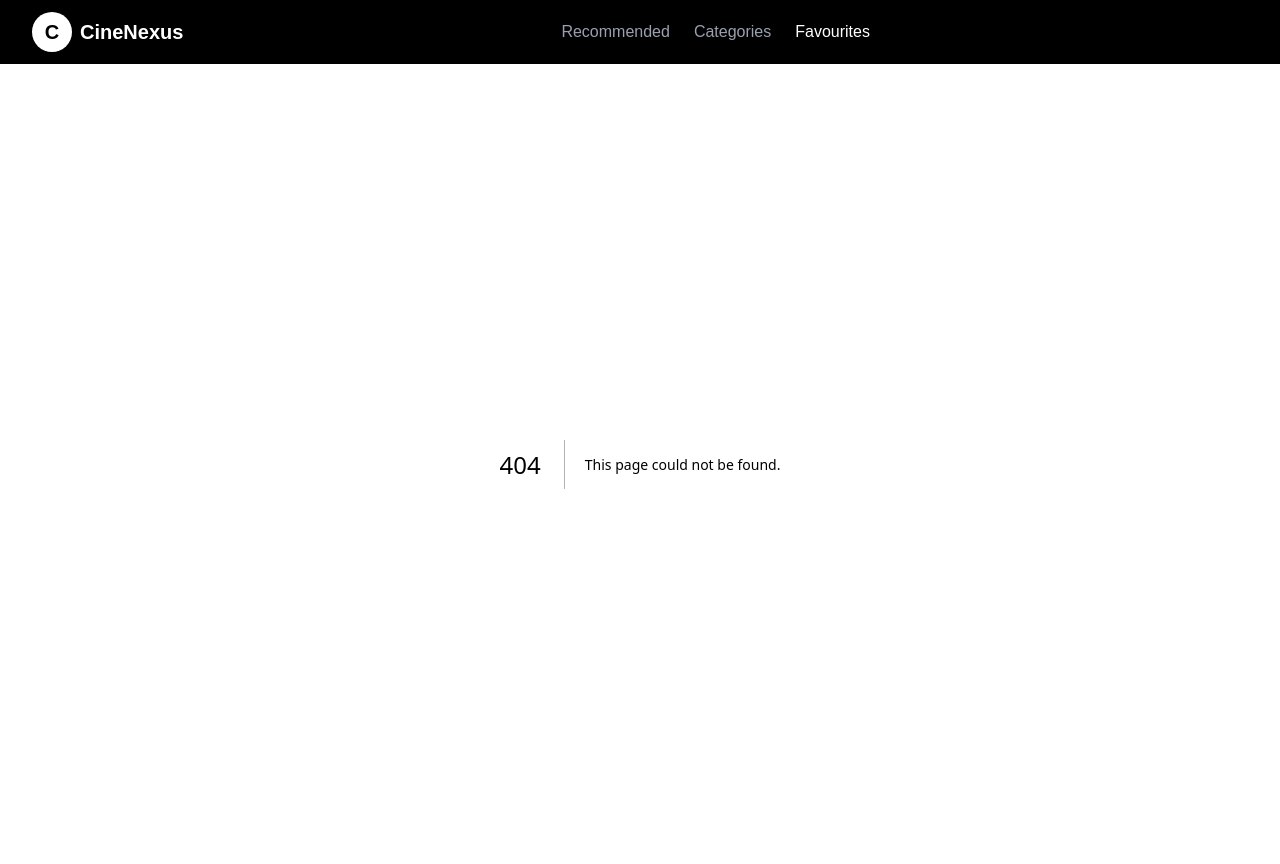
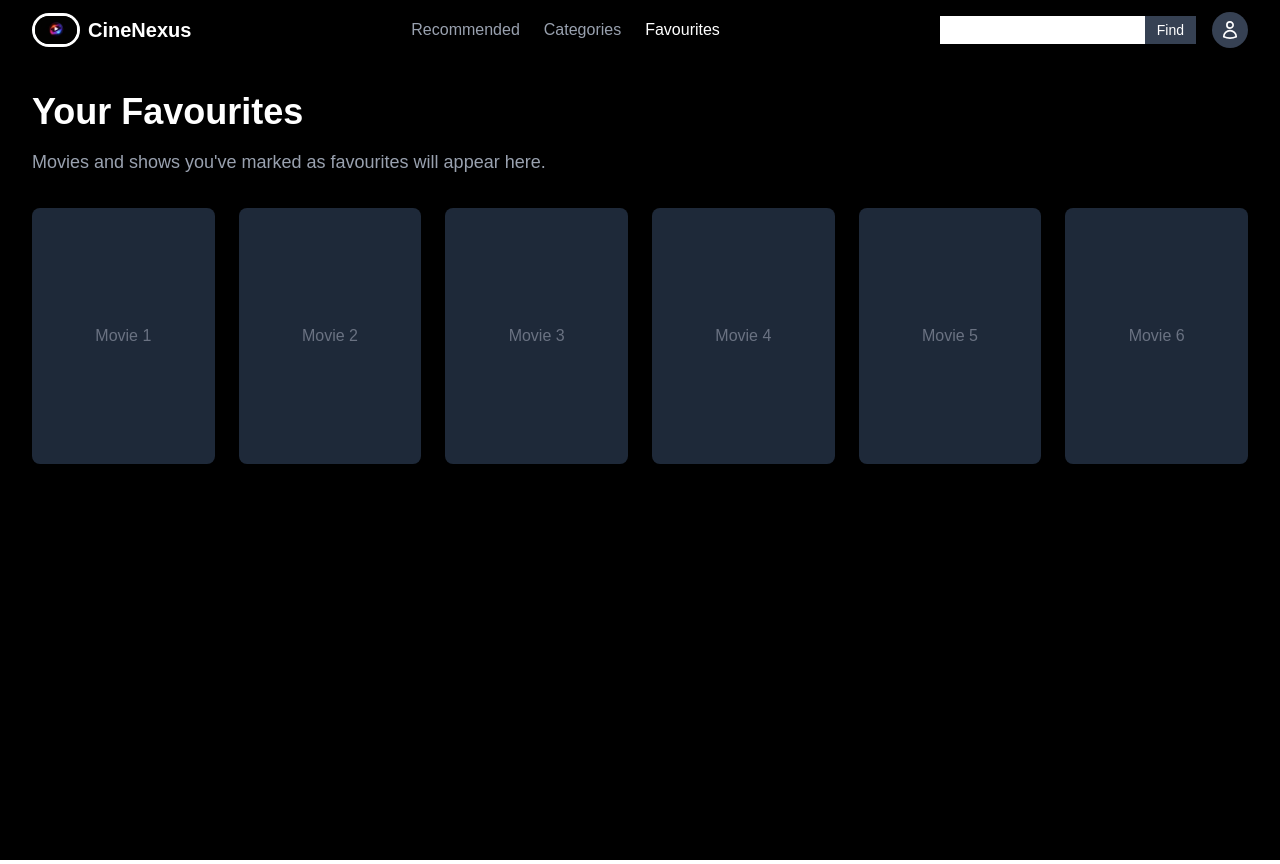
Before and after one commit to ferhat-altintas-epam/bench-training-pet-project, a Next.js app in the folder client/: page /favourites in a window 1280 px wide. Before the commit this address had no page. Built offline with nearby package versions, Linux system fonts and the light colour scheme.

Commit message:
2:add search and login components

```diff
--- a/client/app/components/Header.tsx
+++ b/client/app/components/Header.tsx
@@ -1,6 +1,7 @@
 "use client";
 
 import Link from "next/link";
+import Image from "next/image";
 import { usePathname } from "next/navigation";
 
 export default function Header() {
@@ -15,15 +16,17 @@ export default function Header() {
   return (
     <header className="bg-black text-white py-3 px-8">
       <div className="flex justify-between items-center">
-        {/* Left: App Branding */}
         <Link href="/" className="flex items-center gap-2">
-          <div className="w-10 h-10 bg-white rounded-full flex items-center justify-center">
-            <span className="text-black text-xl font-bold">C</span>
-          </div>
+          <Image
+            src="/cineluxLogo.png"
+            alt="CineNexus Logo"
+            width={48}
+            height={48}
+            className="rounded-full border-3 border-white"
+          />
           <h1 className="text-xl font-semibold">CineNexus</h1>
         </Link>
 
-        {/* Center: Main Navigation */}
         <nav className="flex gap-6">
           {navigationLinks.map((link) => {
             const isActive = pathname === link.href;
@@ -42,9 +45,37 @@ export default function Header() {
             );
           })}
         </nav>
+        <div className="flex items-center gap-4">
+          <div className="flex items-center gap-0">
+            <input
+              type="text"
+              className="bg-white text-black px-3 py-1 text-sm outline-none"
+              placeholder=""
+            />
+            <button className="bg-gray-700 text-white px-3 py-1 text-sm hover:bg-gray-600 transition-colors">
+              Find
+            </button>
+          </div>
 
-        <div className="flex items-center gap-4">
-          {/* Search and profile will go here */}
+          <Link
+            href="/profile"
+            className="w-9 h-9 bg-gray-700 rounded-full flex items-center justify-center hover:bg-gray-600 transition-colors"
+          >
+            <svg
+              xmlns="http://www.w3.org/2000/svg"
+              fill="none"
+              viewBox="0 0 24 24"
+              strokeWidth={2}
+              stroke="currentColor"
+              className="w-5 h-5"
+            >
+              <path
+                strokeLinecap="round"
+                strokeLinejoin="round"
+                d="M15.75 6a3.75 3.75 0 11-7.5 0 3.75 3.75 0 017.5 0zM4.501 20.118a7.5 7.5 0 0114.998 0A17.933 17.933 0 0112 21.75c-2.676 0-5.216-.584-7.499-1.632z"
+              />
+            </svg>
+          </Link>
         </div>
       </div>
     </header>
--- /dev/null
+++ b/client/app/favourites/page.tsx
@@ -0,0 +1,24 @@
+export default function FavouritesPage() {
+  return (
+    <div className="min-h-screen bg-black text-white p-8">
+      <div className="max-w-7xl mx-auto">
+        <h1 className="text-4xl font-bold mb-4">Your Favourites</h1>
+        <p className="text-gray-400 text-lg mb-8">
+          Movies and shows you've marked as favourites will appear here.
+        </p>
+
+        {/* Placeholder for favourite movies grid */}
+        <div className="grid grid-cols-2 md:grid-cols-4 lg:grid-cols-6 gap-6">
+          {[1, 2, 3, 4, 5, 6].map((item) => (
+            <div
+              key={item}
+              className="bg-gray-800 rounded-lg h-64 flex items-center justify-center text-gray-500 hover:scale-105 transition-transform"
+            >
+              Movie {item}
+            </div>
+          ))}
+        </div>
+      </div>
+    </div>
+  );
+}
```
Also changed, not shown: client/public/cineluxLogo.png (added).
